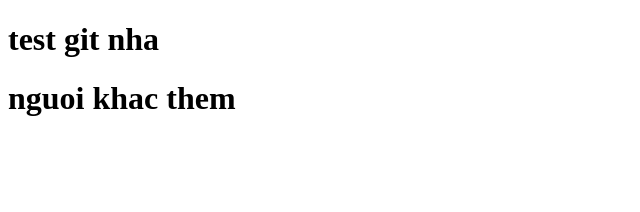
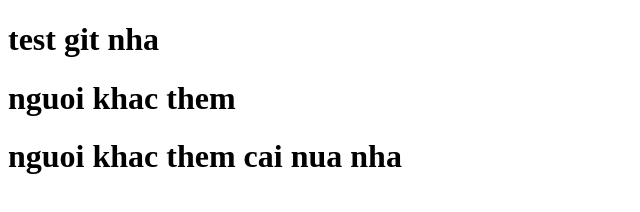
Before and after one commit to Ain666/demo, a plain HTML site: page index.html in a window 1280 px wide. Shown: the whole page, without its empty margins (0-640 px from the left). Drawn offline with Linux system fonts and the light colour scheme.

Commit message:
update index.html 1

```diff
--- a/index.html
+++ b/index.html
@@ -9,5 +9,6 @@
 <body>
     <h1>test git nha</h1>
     <h1>nguoi khac them</h1>
+    <h1>nguoi khac them cai nua nha</h1>
 </body>
 </html>
```
